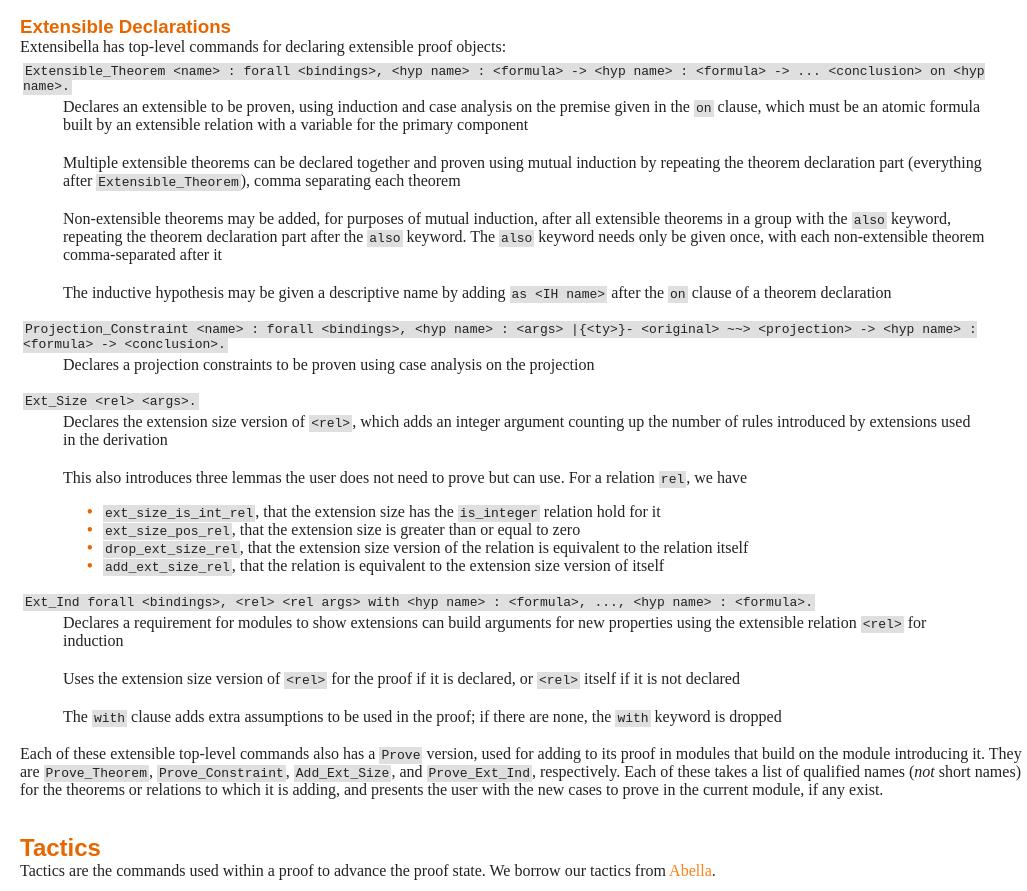
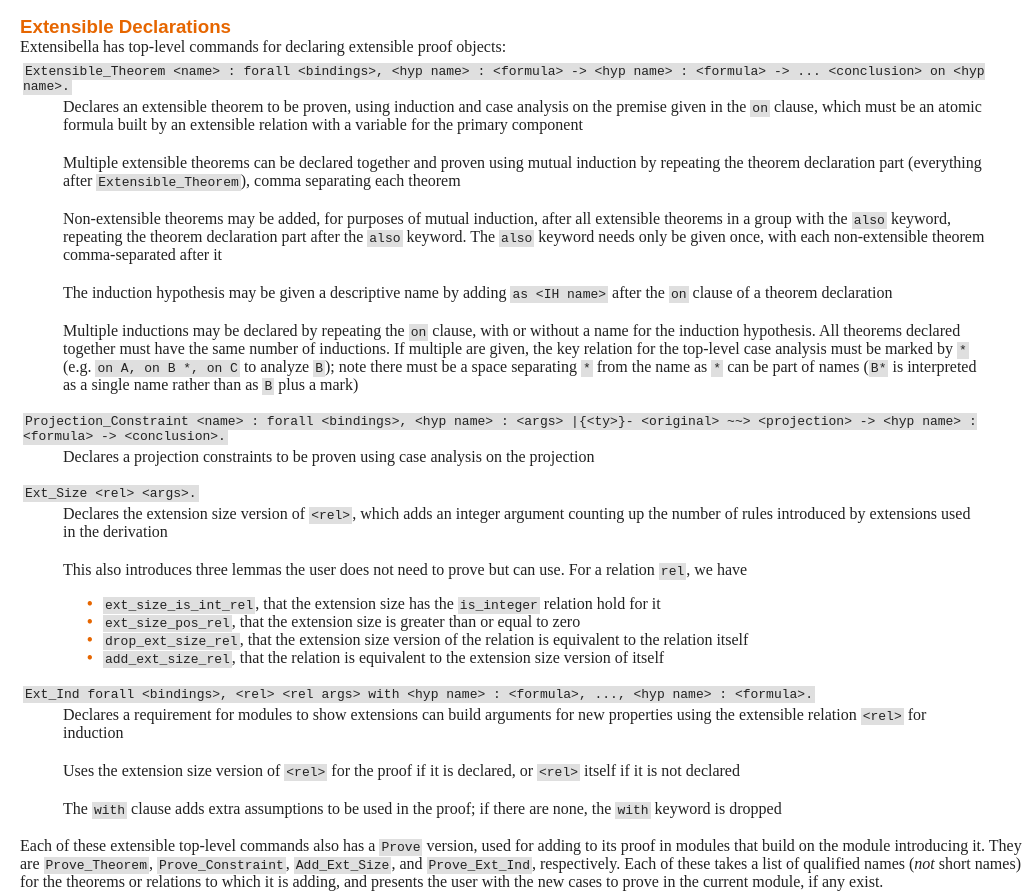
Before and after one commit to RandomActsOfGrammar/mmel-web, a plain HTML site: page web/extensibella/referenceGuide.html in a window 1280 px wide. Shown: the part 1744-2635 px from the top of the page, without its empty margins (0-1027 px from the left). Drawn offline with Linux system fonts and the light colour scheme.

Commit message:
Adding information about multiple induction for extensible theorems to reference guide

```diff
--- a/web/extensibella/referenceGuide.html
+++ b/web/extensibella/referenceGuide.html
@@ -261,7 +261,7 @@
           &lt;conclusion&gt; on &lt;hyp name&gt;.</code></td>
     </tr>
     <tr>
-      <td><blockquote>Declares an extensible to be proven, using
+      <td><blockquote>Declares an extensible theorem to be proven, using
           induction and case analysis on the premise given in
           the <code>on</code> clause, which must be an atomic formula
           built by an extensible relation with a variable for the
@@ -284,10 +284,23 @@
           after it</blockquote></td>
     </tr>
     <tr>
-      <td><blockquote>The inductive hypothesis may be given a
+      <td><blockquote>The induction hypothesis may be given a
           descriptive name by adding <code>as &lt;IH name&gt;</code>
           after the <code>on</code> clause of a theorem
           declaration</blockquote></td>
+    </tr>
+    <tr>
+      <td><blockquote>Multiple inductions may be declared by
+          repeating the <code>on</code> clause, with or without a
+          name for the induction hypothesis.  All theorems declared
+          together must have the same number of inductions.  If
+          multiple are given, the key relation for the top-level case
+          analysis must be marked by <code>*</code> (e.g. <code>on A,
+          on B *, on C</code> to analyze <code>B</code>); note there
+          must be a space separating <code>*</code> from the name
+          as <code>*</code> can be part of names (<code>B*</code> is
+          interpreted as a single name rather than as <code>B</code>
+          plus a mark)</blockquote></td>
     </tr>
 
     <tr>
@@ -617,7 +630,7 @@
           <ul>
             <li><code>display_width</code>
               <ul>
-                <li>Set the maximum width for lines in the proof
+                <li>Set the attempted maximum width for lines in the proof
                   state display (default value is <code>80</code>)
                 <li>Values:  any positive integer
               </ul>
```
